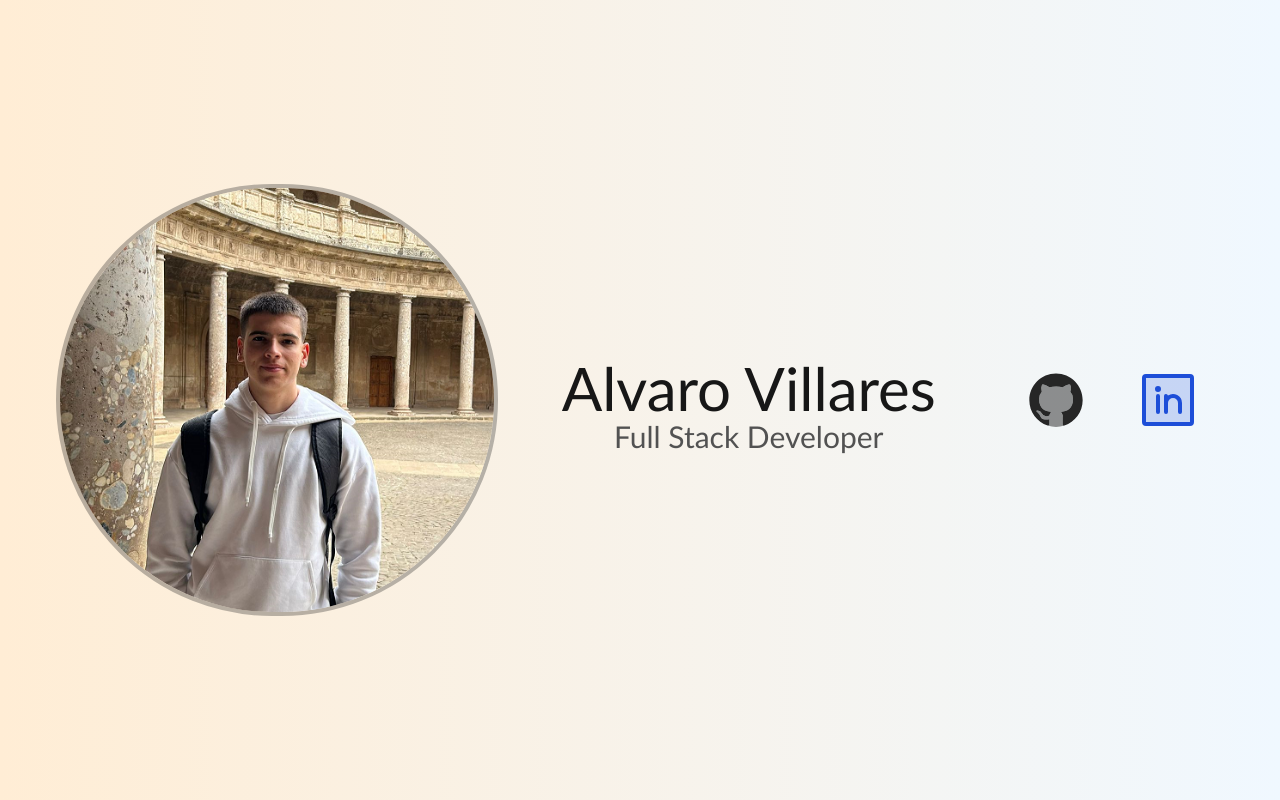
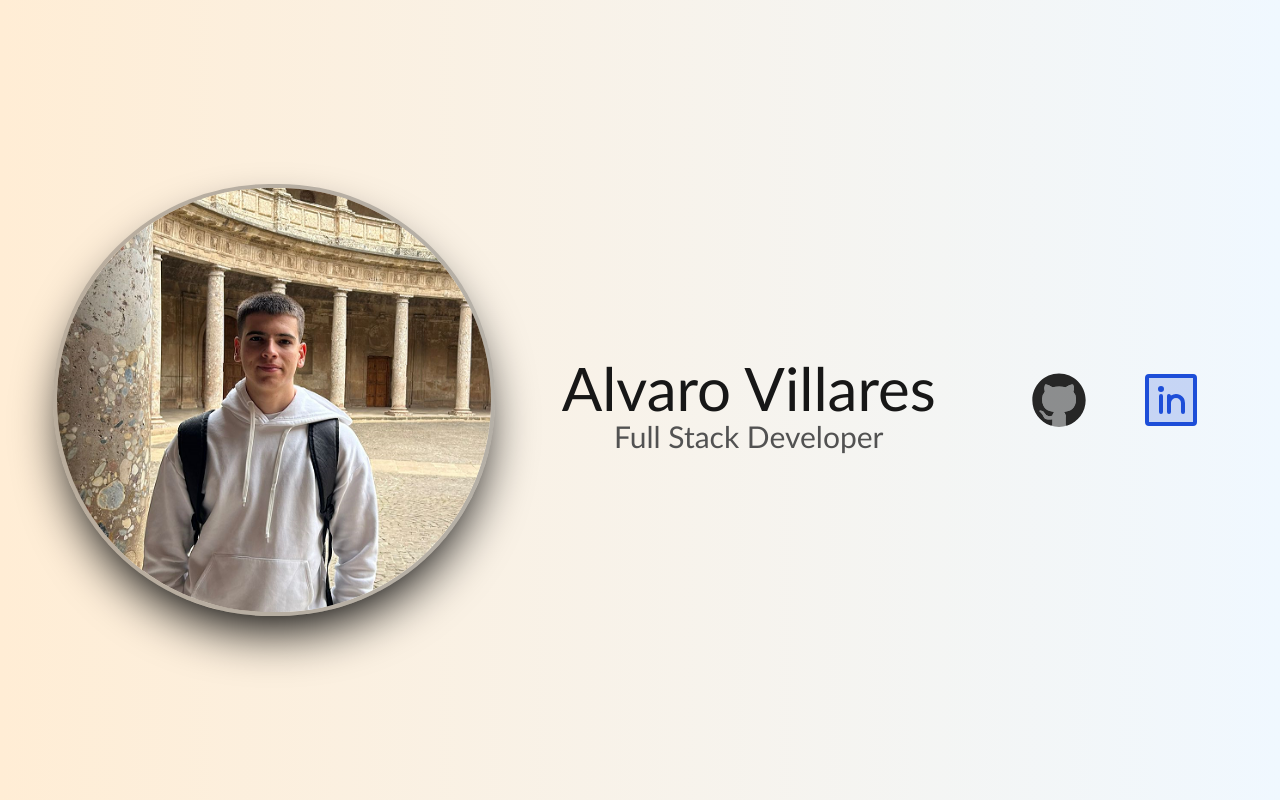
Before and after one commit to alvaro-vr/Portfolio, a Vue app: page / in a window 1280 px wide. Built offline with nearby package versions, Linux system fonts and the light colour scheme.

Commit message:
detalles del Profile

```diff
--- a/src/components/ui/Profile.vue
+++ b/src/components/ui/Profile.vue
@@ -1,12 +1,14 @@
 <template>
-  <div id="profile" class="w-full h-screen flex justify-around items-center flex-wrap gap-8 p-10">
+  <div id="profile" class="w-full h-screen flex justify-around items-center flex-wrap gap-10 p-10">
     <img
-      class="md:h-64 lg:h-80 xl:h-3/5 rounded-full border-4 border-neutral-900 border-opacity-30"
+      class="md:h-64 lg:h-80 xl:h-3/5 rounded-full border-4 border-neutral-900 border-opacity-30 shadow-black shadow-2xl"
       src="../../assets/images/profile.png"
       :alt="data.profile.name"
     />
     <div>
-      <h1 class="text-neutral-900 mt-3 text-4xl xl:text-6xl font-medium text-center">
+      <h1
+        class="text-neutral-900 mt-3 text-4xl xl:text-6xl font-medium text-center transition-all duration-1000 hover:scale-150 hover:mb-3"
+      >
         {{ data.profile.name }}
       </h1>
       <h2 class="text-neutral-600 text-xl xl:text-3xl font-medium text-center">
@@ -15,10 +17,10 @@
     </div>
     <div class="flex flex-wrap h-10 lg:h-12 xl:h-16 [&>*]:mx-6">
       <ToolTip :name="'GitHub'">
-        <GitHubIcon class="text-neutral-800" :data="data" />
+        <GitHubIcon class="text-neutral-800 transition duration-500 hover:rotate-6" :data="data" />
       </ToolTip>
       <ToolTip :name="'Linkedin'">
-        <LinkedinIcon class="text-blue-700" :data="data" />
+        <LinkedinIcon class="text-blue-700 transition duration-500 hover:rotate-6" :data="data" />
       </ToolTip>
     </div>
   </div>
```
